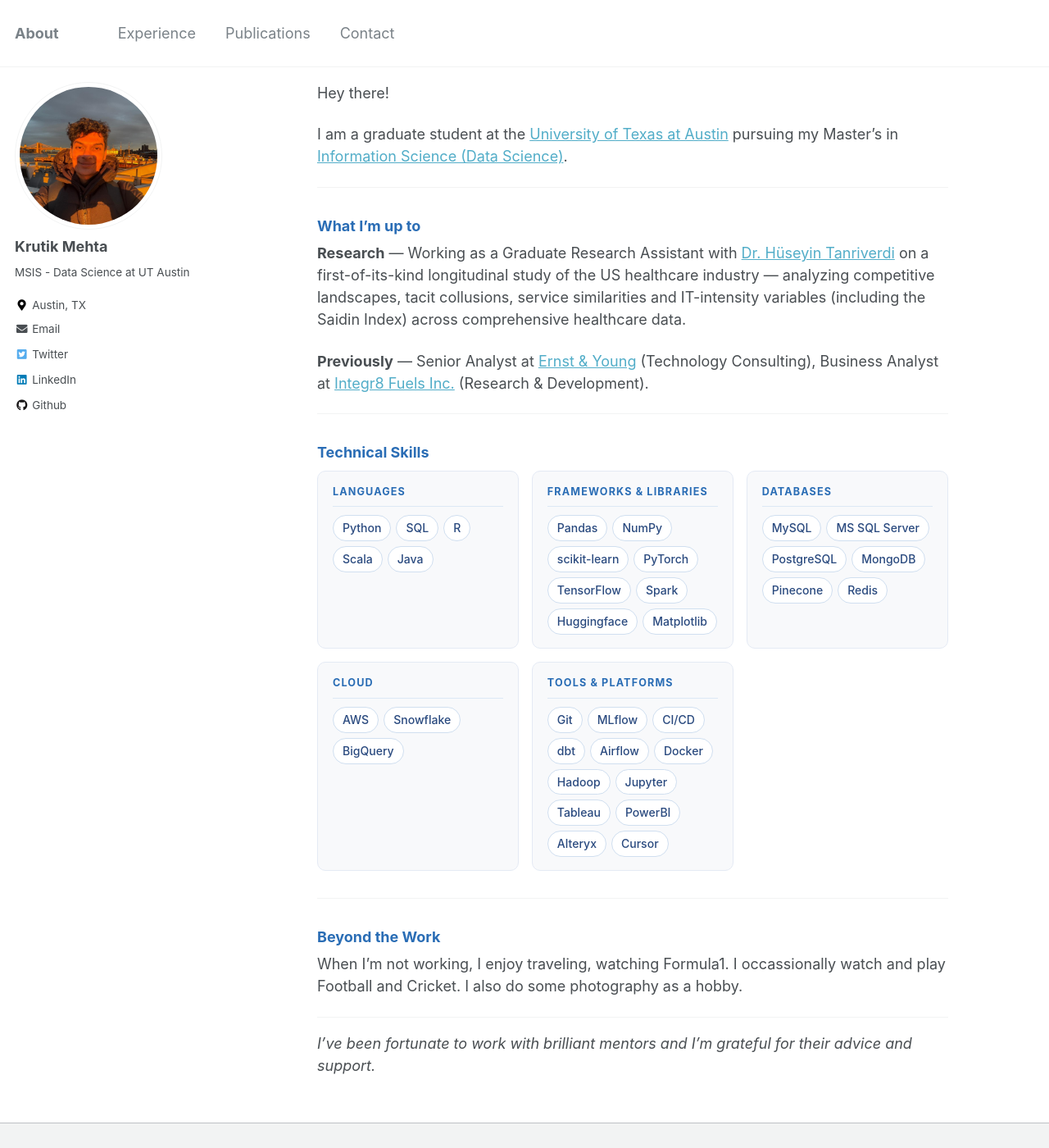
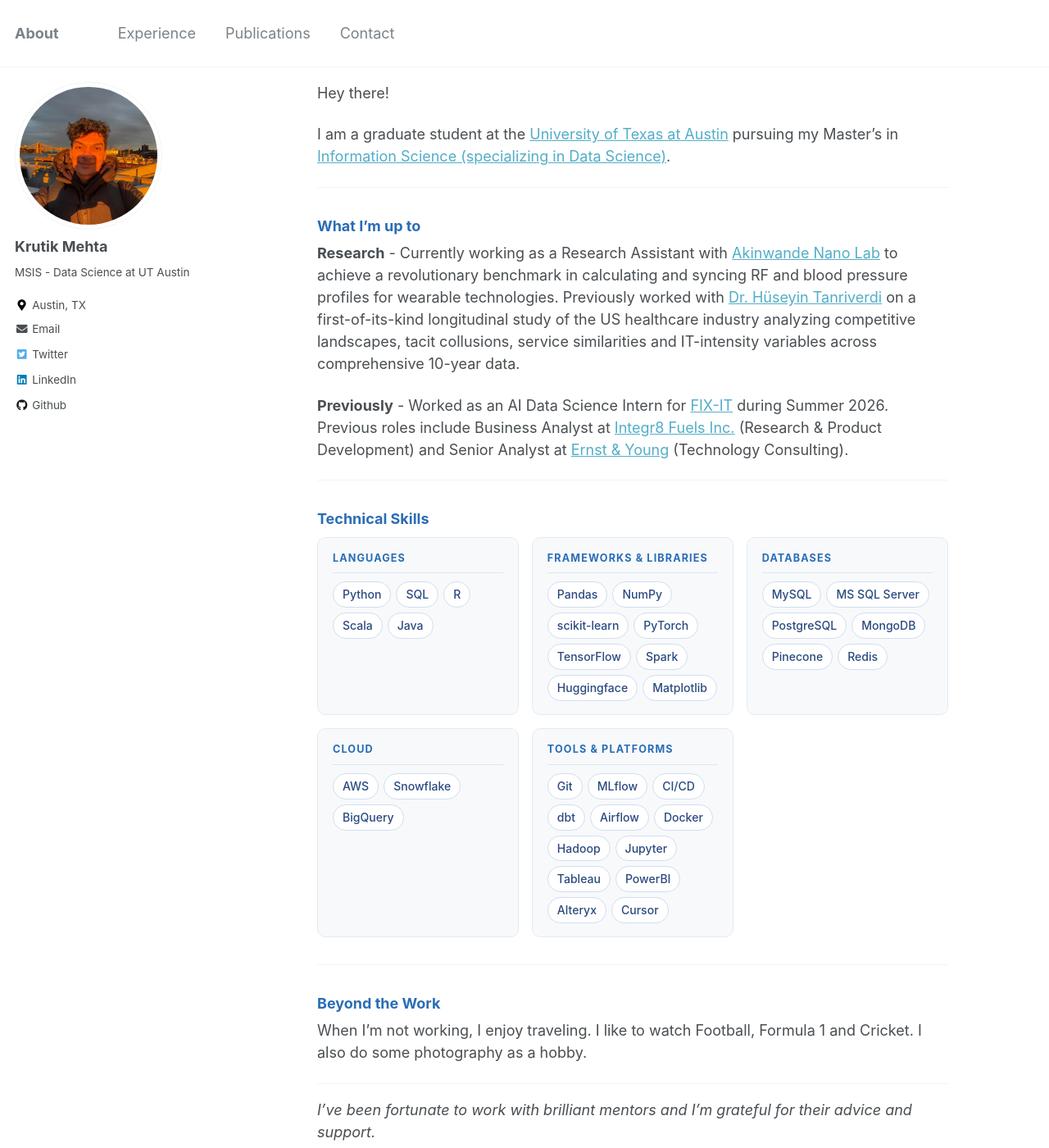
Before and after one commit to krutikmehtaa/krutikmehtaa.github.io, a Jekyll site: the page built from _pages/about.md, in a window 1280 px wide and 1400 px high. Shown: the whole window at 82% size. Built offline with Jekyll 4.4.1, drawn with Linux system fonts in a browser that asks for light colours.

Commit message:
Additions

```diff
--- a/_pages/about.md
+++ b/_pages/about.md
@@ -10,15 +10,15 @@ redirect_from:
 
 Hey there!
 
-I am a graduate student at the [University of Texas at Austin](https://www.utexas.edu/){:target="_blank" rel="noopener"} pursuing my Master's in [Information Science (Data Science)](https://cns.utexas.edu/){:target="_blank" rel="noopener"}.
+I am a graduate student at the [University of Texas at Austin](https://www.utexas.edu/){:target="_blank" rel="noopener"} pursuing my Master's in [Information Science (specializing in Data Science)](https://computing.utexas.edu/){:target="_blank" rel="noopener"}.
 
 ---
 
 ### What I'm up to
 
-**Research** — Working as a Graduate Research Assistant with [Dr. Hüseyin Tanriverdi](https://www.mccombs.utexas.edu/faculty-and-research/faculty-directory/profile/?username=ht6973){:target="_blank" rel="noopener"} on a first-of-its-kind longitudinal study of the US healthcare industry — analyzing competitive landscapes, tacit collusions, service similarities and IT-intensity variables (including the Saidin Index) across comprehensive healthcare data.
+**Research** - Currently working as a Research Assistant with [Akinwande Nano Lab](https://sites.utexas.edu/nano/) to achieve a revolutionary benchmark in calculating and syncing RF and blood pressure profiles for wearable technologies. Previously worked with [Dr. Hüseyin Tanriverdi](https://www.mccombs.utexas.edu/faculty-and-research/faculty-directory/profile/?username=ht6973){:target="_blank" rel="noopener"} on a first-of-its-kind longitudinal study of the US healthcare industry analyzing competitive landscapes, tacit collusions, service similarities and IT-intensity variables across comprehensive 10-year data.
 
-**Previously** — Senior Analyst at [Ernst & Young](https://www.ey.com/){:target="_blank" rel="noopener"} (Technology Consulting), Business Analyst at [Integr8 Fuels Inc.](https://integr8fuels.com/){:target="_blank" rel="noopener"} (Research & Development).
+**Previously** - Worked as an AI Data Science Intern for [FIX-IT](https://www.fixitapp.us/) during Summer 2026. Previous roles include Business Analyst at [Integr8 Fuels Inc.](https://integr8fuels.com/){:target="_blank" rel="noopener"} (Research & Product Development) and Senior Analyst at [Ernst & Young](https://www.ey.com/){:target="_blank" rel="noopener"} (Technology Consulting).
 
 ---
 
@@ -96,7 +96,7 @@ I am a graduate student at the [University of Texas at Austin](https://www.utexa
 
 ### Beyond the Work
 
-When I'm not working, I enjoy traveling, watching Formula1. I occassionally watch and play Football and Cricket. I also do some photography as a hobby.
+When I'm not working, I enjoy traveling. I like to watch Football, Formula 1 and Cricket. I also do some photography as a hobby.
 
 ---
 
```
Also changed, not shown: _pages/contact.md (+1 -1 lines), _teaching/2022-07-18-ernstandyoung.md (+4 -4 lines), _teaching/2023-11-21-i8inc.md (+3 -5 lines), _teaching/2025-08-16-utaustin.md (+2 -2 lines), _teaching/2026-06-14-fixit.md (added, +16 -0 lines), images/logos/fixit-logo.jpg (added).
